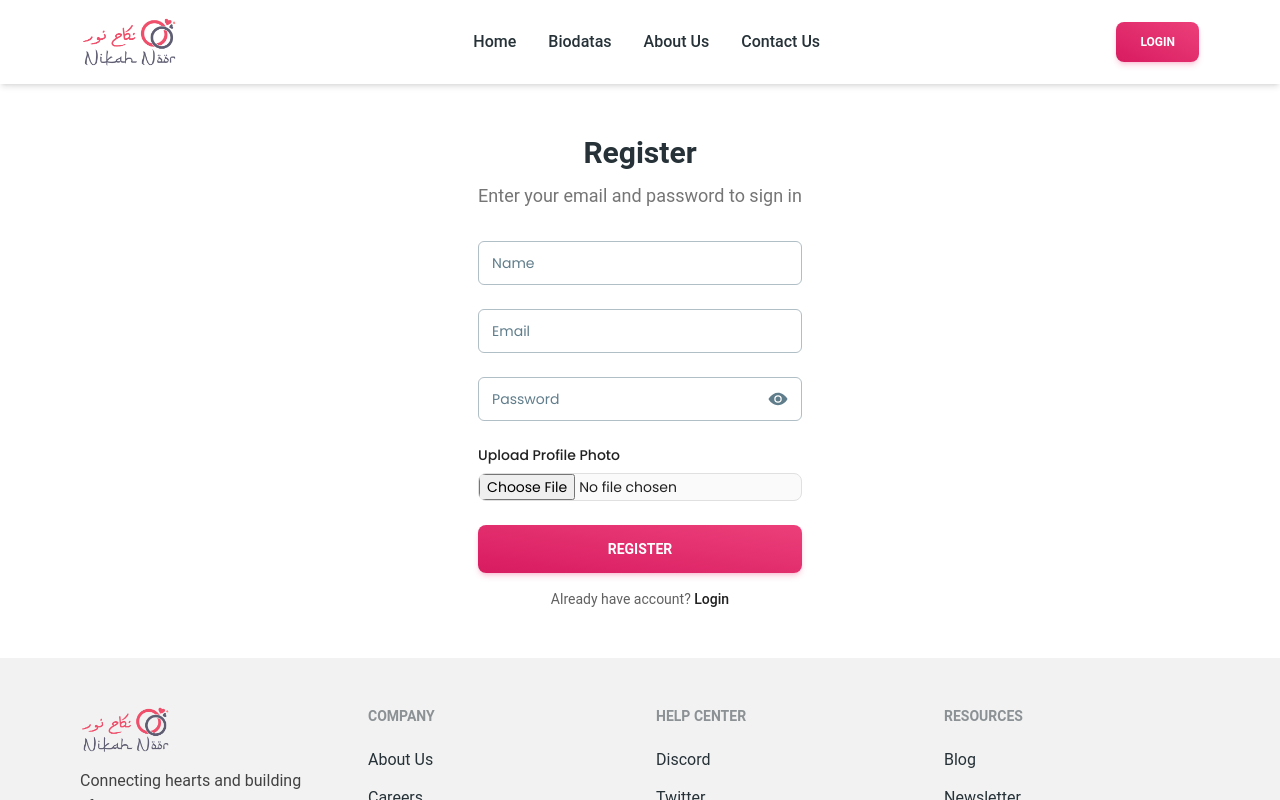
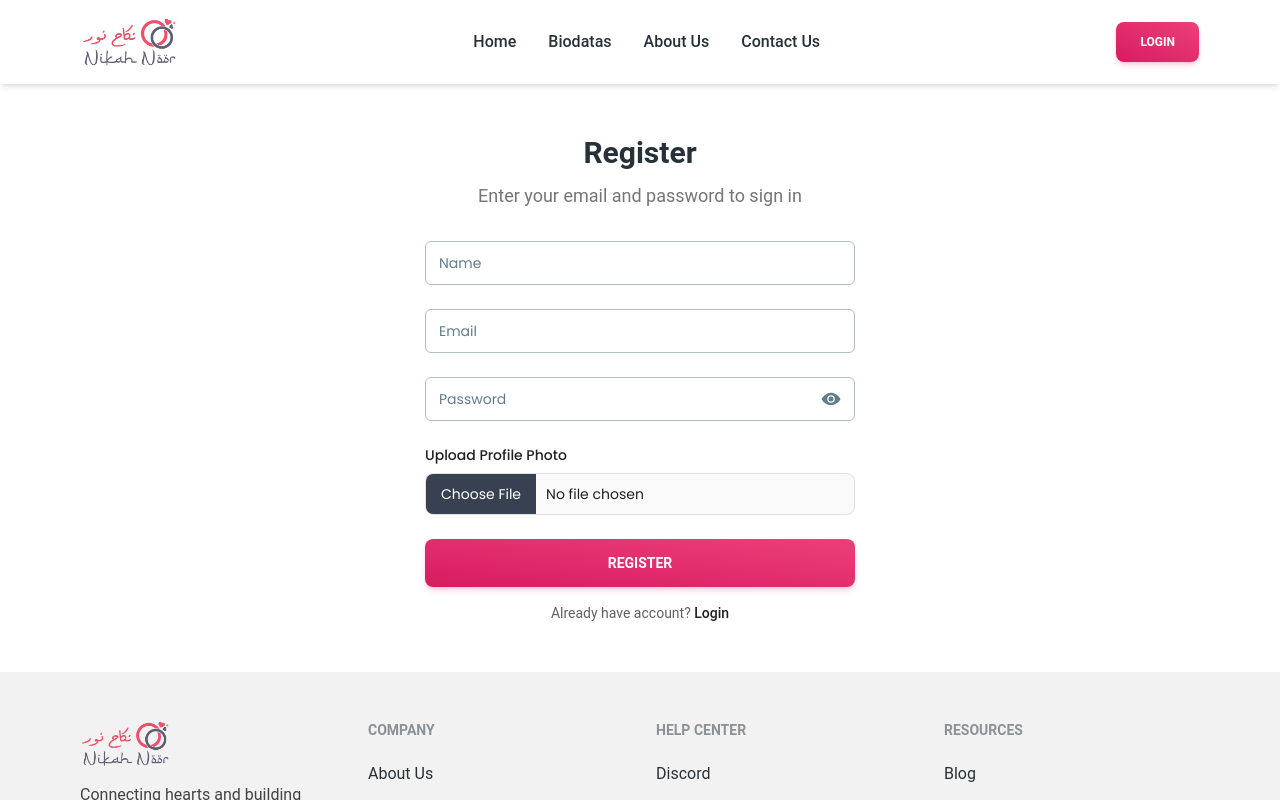
Before and after one commit to SazidulAlam47/nikah-noor-client, a React (Vite) app: page /register in a window 1280 px wide. Shown: the top 800 px of the page. Built offline with nearby package versions, Linux system fonts and the light colour scheme; no server answers; a web font is replaced by a local one.

Commit message:
register

```diff
--- a/src/Routes/Routes.jsx
+++ b/src/Routes/Routes.jsx
@@ -7,6 +7,7 @@ import Contact from "../pages/Contact/Contact";
 import Profile from "../pages/Profile/Profile";
 import Login from "../pages/Auth/Login";
 import Register from "../pages/Auth/Register";
+import PrivateRoute from "./PrivetRoute";
 
 const router = createBrowserRouter([
     {
@@ -31,7 +32,11 @@ const router = createBrowserRouter([
             },
             {
                 path: "/profile/:biodataId",
-                element: <Profile />,
+                element: (
+                    <PrivateRoute>
+                        <Profile />
+                    </PrivateRoute>
+                ),
             },
             {
                 path: "/login",
--- a/src/index.css
+++ b/src/index.css
@@ -3,3 +3,13 @@
 @tailwind base;
 @tailwind components;
 @tailwind utilities;
+
+
+input.file-input::file-selector-button {
+    background: #374151;
+    color: #fff;
+    padding: 10px 15px;
+    margin-right: 10px;
+    border: none;
+    cursor: pointer;
+}
--- a/src/pages/Auth/AuthForm.jsx
+++ b/src/pages/Auth/AuthForm.jsx
@@ -1,9 +1,10 @@
-import { Button, Input } from "@material-tailwind/react";
+import { Button, Input, Typography } from "@material-tailwind/react";
 import { useState } from "react";
 import { IoEye, IoEyeOff } from "react-icons/io5";
 import useAuth from "../../hooks/useAuth";
 import PropTypes from "prop-types";
 import { useForm } from "react-hook-form";
+import { BsExclamationCircleFill } from "react-icons/bs";
 
 const AuthForm = ({ register: registerPage, handleSubmit: onSubmit }) => {
     const [passwordShown, setPasswordShown] = useState(false);
@@ -13,15 +14,32 @@ const AuthForm = ({ register: registerPage, handleSubmit: onSubmit }) => {
     const {
         register,
         handleSubmit,
-        // formState: { errors },
+        formState: { errors },
     } = useForm();
 
-    // const onSubmit = (data) => {
-    //     console.log(data);
-    // };
+    const handlePasswordValidate = (password) => {
+        if (password === "") {
+            return "Please fill in the password";
+        } else if (password.length < 6) {
+            return "Password must be at least 6 characters long";
+        } else if (!/[a-z]/.test(password) && !/[A-Z]/.test(password)) {
+            return "Password must contain at least one letter";
+        } else if (!/[a-z]/.test(password)) {
+            return "Password must contain at least one lowercase letter";
+        } else if (!/[A-Z]/.test(password)) {
+            return "Password must contain at least one uppercase letter";
+        } else if (!/[0-9]/.test(password)) {
+            return "Password must contain at least one number";
+        } else if (
+            !/(?=.*[~`!@#$%^&*()--+={}[\]|\\:;"'<>,.?/_₹]).*$/.test(password)
+        ) {
+            return "Password must contain at least one special character";
+        }
+        return true;
+    };
 
     return (
-        <form onSubmit={handleSubmit(onSubmit)}>
+        <form className="min-w-[430px]" onSubmit={handleSubmit(onSubmit)}>
             {registerPage && (
                 <div className="mb-6">
                     <Input
@@ -30,7 +48,14 @@ const AuthForm = ({ register: registerPage, handleSubmit: onSubmit }) => {
                         {...register("name", {
                             required: "Please enter your name",
                         })}
+                        error={Boolean(errors.name)}
                     />
+                    {errors.name && (
+                        <div className="flex gap-2 items-center text-red-600 pt-1">
+                            <BsExclamationCircleFill />
+                            <Typography>{errors.name.message}</Typography>
+                        </div>
+                    )}
                 </div>
             )}
 
@@ -45,9 +70,50 @@ const AuthForm = ({ register: registerPage, handleSubmit: onSubmit }) => {
                             message: "Invalid email",
                         },
                     })}
+                    error={Boolean(errors.email)}
                 />
+                {errors.email && (
+                    <div className="flex gap-2 items-center text-red-600 pt-1">
+                        <BsExclamationCircleFill />
+                        <Typography>{errors.email.message}</Typography>
+                    </div>
+                )}
             </div>
             <div className="mb-6">
+                {registerPage ? (
+                    <>
+                        <Input
+                            label="Password"
+                            size="lg"
+                            type={passwordShown ? "text" : "password"}
+                            icon={
+                                <i
+                                    className="cursor-pointer"
+                                    onClick={togglePasswordVisiblity}
+                                >
+                                    {passwordShown ? (
+                                        <IoEyeOff className="h-5 w-5" />
+                                    ) : (
+                                        <IoEye className="h-5 w-5" />
+                                    )}
+                                </i>
+                            }
+                            {...register("password", {
+                                validate: handlePasswordValidate,
+                            })}
+                            error={Boolean(errors.password)}
+                        />
+                        {errors.password && (
+                            <div className="flex gap-2 items-center text-red-600 pt-1">
+                                <BsExclamationCircleFill />
+                                <Typography>
+                                    {errors.password.message}
+                                </Typography>
+                            </div>
+                        )}
+                    </>
+                ) : (
+                    <>
                         <Input
                             label="Password"
                             size="lg"
@@ -67,7 +133,18 @@ const AuthForm = ({ register: registerPage, handleSubmit: onSubmit }) => {
                             {...register("password", {
                                 required: "Please fill in the password",
                             })}
+                            error={Boolean(errors.password)}
                         />
+                        {errors.password && (
+                            <div className="flex gap-2 items-center text-red-600 pt-1">
+                                <BsExclamationCircleFill />
+                                <Typography>
+                                    {errors.password.message}
+                                </Typography>
+                            </div>
+                        )}
+                    </>
+                )}
             </div>
             {registerPage && (
                 <div className="mb-6">
@@ -78,10 +155,19 @@ const AuthForm = ({ register: registerPage, handleSubmit: onSubmit }) => {
                         Upload Profile Photo
                     </label>
                     <input
-                        className="block w-full text-sm text-gray-900 border border-gray-300 rounded-lg cursor-pointer bg-gray-50 dark:text-gray-400 focus:outline-none dark:bg-gray-700 dark:border-gray-600 dark:placeholder-gray-400"
+                        className="block w-full text-sm text-gray-900 border border-gray-300 rounded-lg cursor-pointer bg-gray-50 dark:text-gray-400 focus:outline-none dark:bg-gray-700 dark:border-gray-600 dark:placeholder-gray-400 file-input"
                         id="file_input"
                         type="file"
+                        {...register("image", {
+                            required: "Please Upload Profile Photo",
+                        })}
                     ></input>
+                    {errors.image && (
+                        <div className="flex gap-2 items-center text-red-600 pt-1">
+                            <BsExclamationCircleFill />
+                            <Typography>{errors.image.message}</Typography>
+                        </div>
+                    )}
                 </div>
             )}
             <Button
--- a/src/pages/Auth/Login.jsx
+++ b/src/pages/Auth/Login.jsx
@@ -6,7 +6,6 @@ import toast from "react-hot-toast";
 import useAuth from "../../hooks/useAuth";
 import AuthForm from "./AuthForm";
 import useDisplayError from "../../hooks/useDisplayError";
-
 
 const Login = () => {
     const navigate = useNavigate();
@@ -27,7 +26,7 @@ const Login = () => {
 
     const handleLogin = (data) => {
         const { email, password } = data;
-        console.log(data);
+
         signInWithPassword(email, password)
             .then((result) => {
                 console.log(result.user);
--- a/src/pages/Auth/Register.jsx
+++ b/src/pages/Auth/Register.jsx
@@ -1,10 +1,67 @@
 import { Typography } from "@material-tailwind/react";
-import { Link } from "react-router-dom";
+import { Link, useNavigate } from "react-router-dom";
 import { Helmet } from "react-helmet-async";
 import AuthForm from "./AuthForm";
+import useAuth from "../../hooks/useAuth";
+import useDisplayError from "../../hooks/useDisplayError";
+import Swal from "sweetalert2";
+import axios from "axios";
+import toast from "react-hot-toast";
 
 const Register = () => {
-    // const navigate = useNavigate();
+    const navigate = useNavigate();
+    const { createUser, updateInfo, setLoading } = useAuth();
+    const displayError = useDisplayError();
+
+    const handleRegister = async (data) => {
+        setLoading(true);
+
+        const { name, email, password, image } = data;
+
+        const imageFile = new FormData();
+        imageFile.append("image", image[0]);
+
+        const imgApiUrl = `https://api.imgbb.com/1/upload?&key=${
+            import.meta.env.VITE_IMG_BB_KEY
+        }`;
+
+        const config = {
+            headers: {
+                "content-Type": "multipart/form-data",
+            },
+        };
+
+        try {
+            const imgRes = await axios.post(imgApiUrl, imageFile, config);
+            const imgUrl = imgRes?.data?.data?.url;
+
+            createUser(email, password)
+                .then((result) => {
+                    const profile = {
+                        displayName: name,
+                        photoURL: imgUrl,
+                    };
+                    updateInfo(result.user, profile)
+                        .then(() => {
+                            console.log("profile updated", result.user);
+                            navigate("/");
+                            toast.success("Register Successful");
+                        })
+                        .catch((error) => {
+                            console.error(error.message);
+                        });
+                })
+                .catch((err) => {
+                    displayError(err);
+                });
+        } catch {
+            Swal.fire({
+                icon: "error",
+                title: "Oops...",
+                text: "Something went wrong!",
+            });
+        }
+    };
 
     return (
         <section className="grid text-center py-12 items-center">
@@ -18,7 +75,7 @@ const Register = () => {
                 <Typography className="mb-8 text-gray-600 font-normal text-[18px]">
                     Enter your email and password to sign in
                 </Typography>
-                <AuthForm register />
+                <AuthForm register handleSubmit={handleRegister} />
                 <Typography
                     variant="small"
                     color="gray"
--- a/src/shared/Header/UserAvatar/UserAvatar.jsx
+++ b/src/shared/Header/UserAvatar/UserAvatar.jsx
@@ -43,7 +43,7 @@ const UserAvatar = ({ handleLogOut }) => {
                         withBorder={true}
                         color="blue-gray"
                         className=" p-0.5"
-                        // src={user?.photoURL}
+                        src={user?.photoURL}
                     />
                 </Button>
             </MenuHandler>
```
Also changed, not shown: package.json (line endings or trailing spaces), 1 other file (tests, documents, lock files or other folders). Lines whose indentation alone changed are shown as unchanged.
